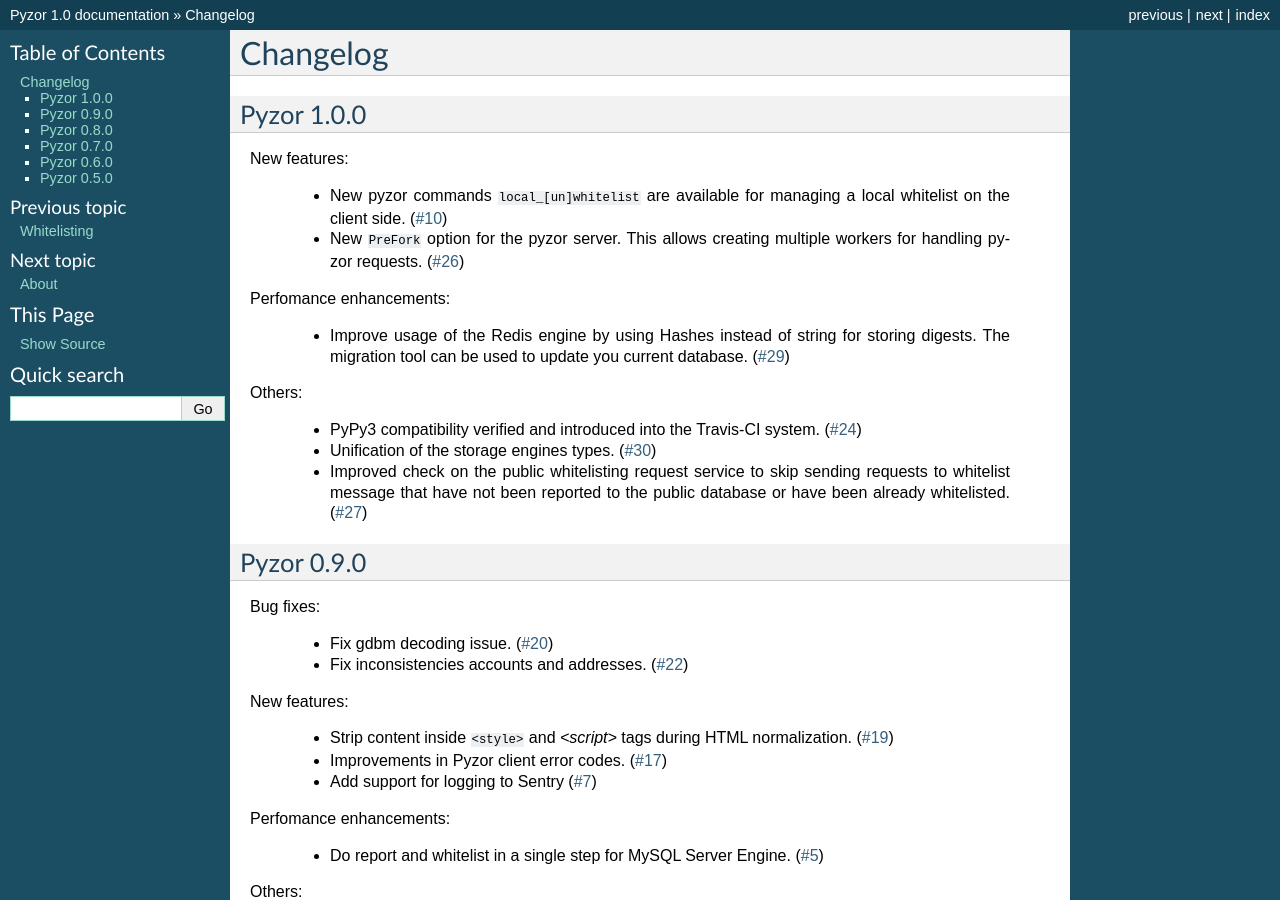
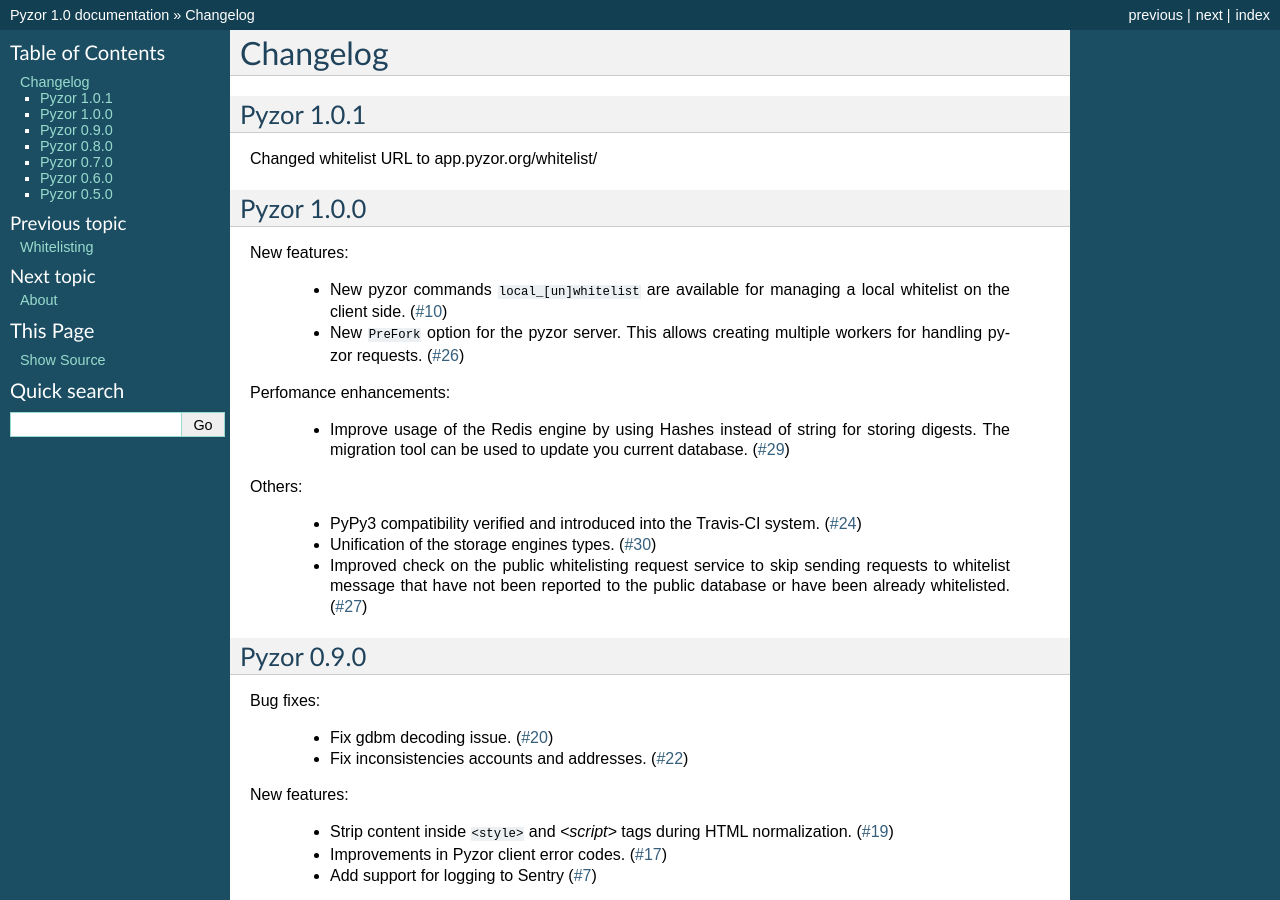
Before and after one commit to SpamExperts/pyzor, a Sphinx documentation site: the page built from docs/changelog.rst, in a window 1280 px wide and 900 px high. Built offline with Sphinx 7.4.7, drawn with Linux system fonts in a browser that asks for light colours.

Commit message:
Adjust the whitelist address.

```diff
--- a/docs/changelog.rst
+++ b/docs/changelog.rst
@@ -1,8 +1,13 @@
 Changelog
-===========
+=========
+
+Pyzor 1.0.1
+-----------
+
+Changed whitelist URL to app.pyzor.org/whitelist/
 
 Pyzor 1.0.0
-------------
+-----------
 
 New features:
 
@@ -16,7 +21,6 @@
     * Improve usage of the Redis engine by using Hashes instead of string for
       storing digests. The migration tool can be used to update you current
       database. (`#29 <https://github.com/SpamExperts/pyzor/issues/29>`_)
-
 
 Others:
 
--- a/docs/whitelist.rst
+++ b/docs/whitelist.rst
@@ -5,6 +5,6 @@
 (``public.pyzor.org``). However if you want to request a whitelist you can
 use the web service at::
 
-http://public.pyzor.org/whitelist/
+http://app.pyzor.org/whitelist/
 
 You need to upload the raw message and the corresponding pyzor message digest.
```
